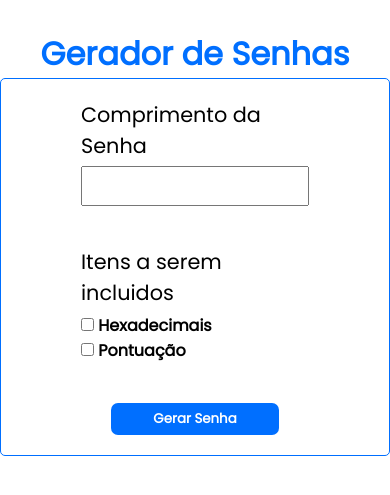
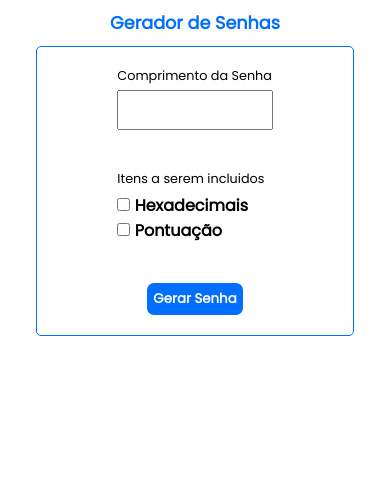
Before and after one commit to michelebswm/projetos-diversos-python-html, a Flask app: page /geradordesenha in a window 390 px wide. Shown: the top 495 px of the page. Run offline with Flask 3, Linux system fonts and the light colour scheme.

Commit message:
gerador de senha

```diff
--- a/miniprojetos/static/css/style.css
+++ b/miniprojetos/static/css/style.css
@@ -93,6 +93,7 @@ a {
 }
 
 .title-geradorsenha {
+	margin-bottom: 10px;
 	font-size: 2rem;
 	font-weight: bold;
 	color: #006fff;
@@ -119,9 +120,6 @@ a {
 	font-size: 1rem;
 	font-weight: bold;
 	text-align: center;
-}
-
-.form-check-input {
 }
 
 .form-check-label {
@@ -176,4 +174,26 @@ a {
 		margin: 20px;
 		padding: 25px;
 	}
+
+	.container-geradorsenha {
+		margin: 10px;
+	}
+
+	.title-geradorsenha {
+		font-size: 1.1rem;
+	}
+
+	.label-geradorsenha {
+		font-size: 0.8rem;
+	}
 }
+
+@media screen and (max-width: 331px) {
+	.form-group {
+		padding: 20px 40px;
+	}
+
+	.form-check-label {
+		font-size: 0.8rem;
+	}
+}
```
Also changed, not shown: funcoes.py (deleted, +0 -8 lines).
